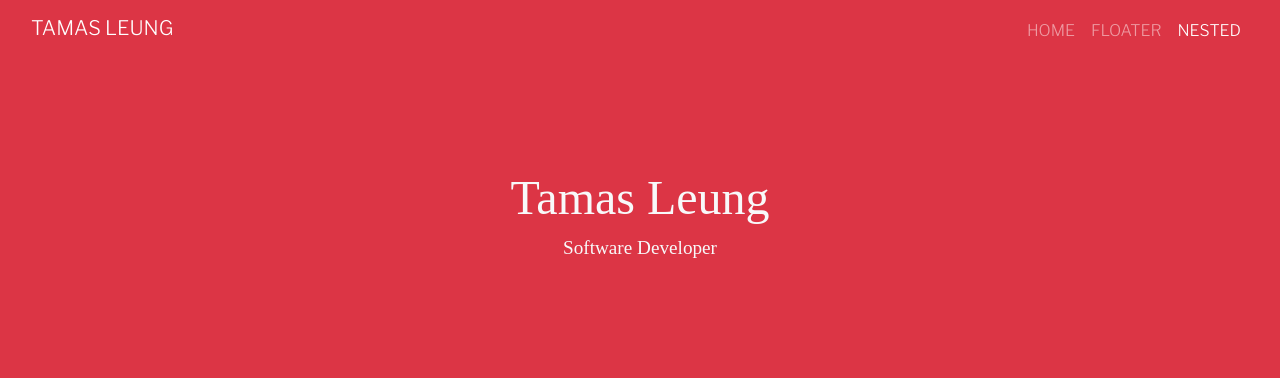
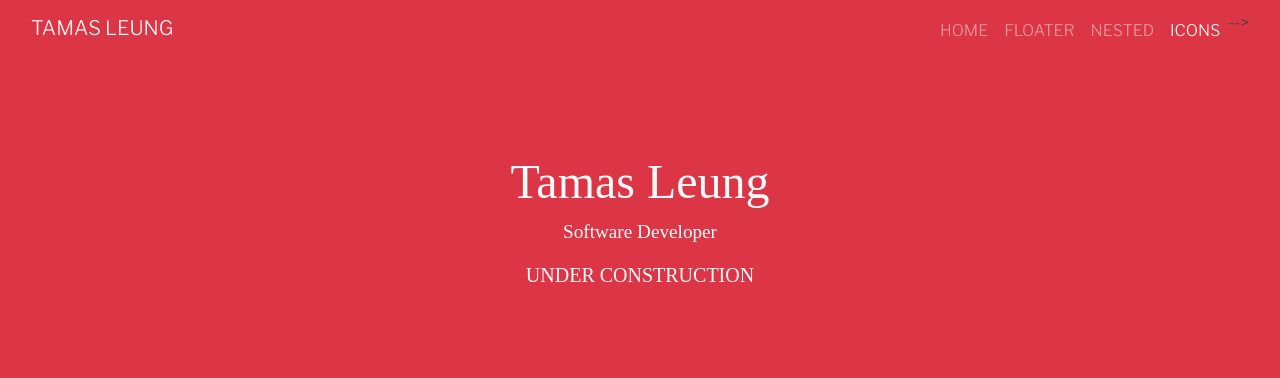
Before and after one commit to Tamas-Leung/ResumeWebsite, a plain HTML site: page index.html in a window 1280 px wide. Shown: the top 378 px of the page. Drawn offline with nearby package versions, Linux system fonts and the light colour scheme; files whose address does not match are found by name; a web font is replaced by a local one.

Commit message:
Added under construction sign

```diff
--- a/index.html
+++ b/index.html
@@ -36,8 +36,8 @@
             <a class="nav-item nav-link" href="#page-carousel">carousel</a> -->
             <a class="nav-item nav-link" href="#page-floater">floater</a>
             <a class="nav-item nav-link" href="#page-nested">nested</a>
-            <!-- <a class="nav-item nav-link" href="#page-iconcolumns">icons</a>
-            <a class="nav-item nav-link" href="#page-cards">cards</a>  -->
+            <a class="nav-item nav-link" href="#page-iconcolumns">icons</a>
+            <!-- <a class="nav-item nav-link" href="#page-cards">cards</a>  --> -->
           </div>
         </section>
 
@@ -51,6 +51,7 @@
           <div class="col-11 col-sm-10 col-md-8 animated fadeInUp">
             <h3 class="page-section-title">Tamas Leung</h3>
             <p class="page-section-text">Software Developer</p>
+            <h5>UNDER CONSTRUCTION</h5>
           </div>
         </div>
       </div>
```
